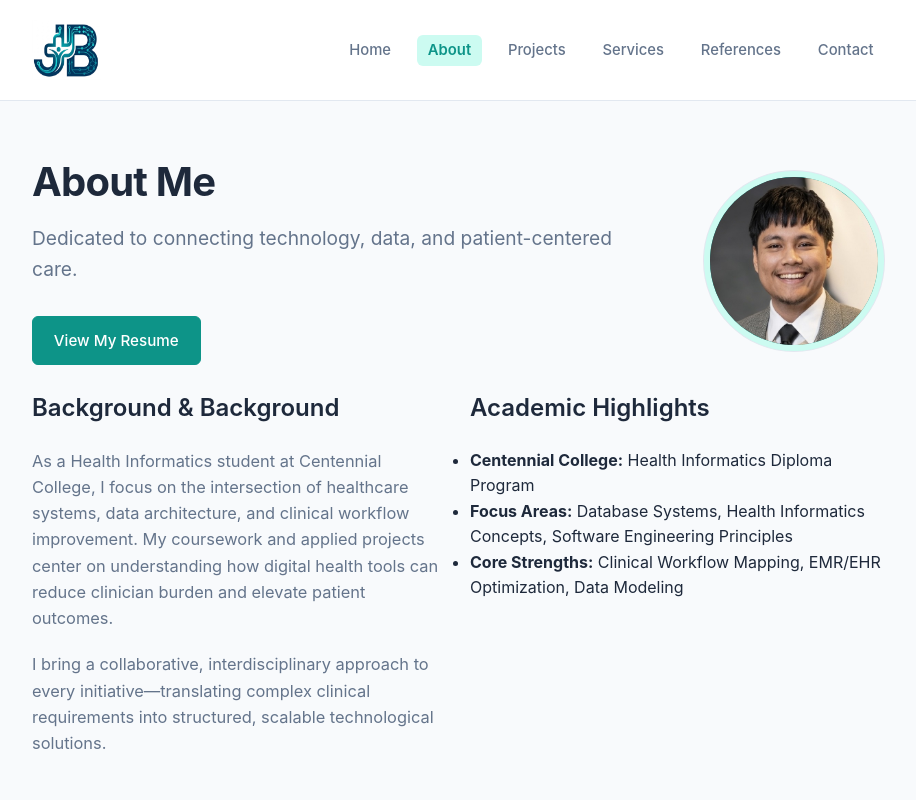
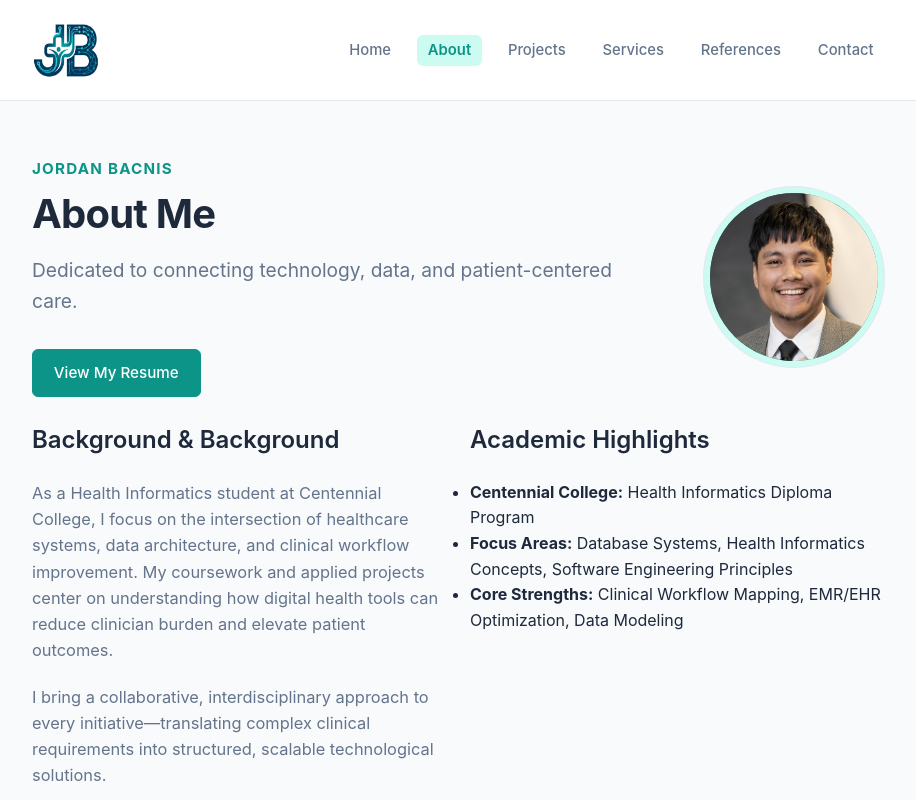
Before and after one commit to jjbacnis/PersonalPortfolio, a React (Vite) app in the folder health-portfolio/: page /about in a window 1280 px wide. Shown: the top 800 px of the page, without its empty margins (182-1098 px from the left). Built offline with nearby package versions, Linux system fonts and the light colour scheme.

Commit message:
Functional mailto:

```diff
--- a/health-portfolio/index.html
+++ b/health-portfolio/index.html
@@ -2,7 +2,7 @@
 <html lang="en">
   <head>
     <meta charset="UTF-8" />
-    <link rel="icon" type="image/svg+xml" href="/favicon.svg" />
+    <link rel="icon" type="image/jpeg" href="/images/JB_logo.jpg" />
     <meta name="viewport" content="width=device-width, initial-scale=1.0" />
     <title>health-portfolio</title>
   </head>
--- a/health-portfolio/src/index.css
+++ b/health-portfolio/src/index.css
@@ -152,6 +152,15 @@ gap: 3rem;
 
 .about-header > div:first-child {
 flex: 1;
+}
+
+.about-name {
+color: var(--accent-color);
+font-size: 0.95rem;
+font-weight: 700;
+letter-spacing: 0.08em;
+margin-bottom: 0.5rem;
+text-transform: uppercase;
 }
 
 .headshot-frame {
--- a/health-portfolio/src/pages/About.jsx
+++ b/health-portfolio/src/pages/About.jsx
@@ -5,6 +5,7 @@ export default function About() {
         <div className="container">
           <div className="about-header">
             <div>
+              <p className="about-name">Jordan Bacnis</p>
               <h1>About Me</h1>
               <p className="lead">Dedicated to connecting technology, data, and patient-centered care.</p>
               <a className="btn btn-primary" href="public/Resume2026.pdf" target="_blank" rel="noreferrer">
--- a/health-portfolio/src/pages/Contact.jsx
+++ b/health-portfolio/src/pages/Contact.jsx
@@ -5,6 +5,15 @@ export default function Contact() {
 
   const handleSubmit = (e) => {
     e.preventDefault();
+
+    const formData = new FormData(e.currentTarget);
+    const name = formData.get('name');
+    const email = formData.get('email');
+    const subject = formData.get('subject');
+    const message = formData.get('message');
+    const body = `Name: ${name}\nEmail: ${email}\n\n${message}`;
+
+    window.location.href = `mailto:jbacnis1@my.centennialcollege.ca?subject=${encodeURIComponent(subject)}&body=${encodeURIComponent(body)}`;
     setSubmitted(true);
   };
 
@@ -28,22 +37,22 @@ export default function Contact() {
             <form onSubmit={handleSubmit} className="card contact-form">
               <div className="form-group">
                 <label htmlFor="name">Name</label>
-                <input type="text" id="name" required placeholder="Your Full Name" />
+                <input type="text" id="name" name="name" required placeholder="Your Full Name" />
               </div>
 
               <div className="form-group">
                 <label htmlFor="email">Email</label>
-                <input type="email" id="email" required placeholder="your.email@example.com" />
+                <input type="email" id="email" name="email" required placeholder="your.email@example.com" />
               </div>
 
               <div className="form-group">
                 <label htmlFor="subject">Subject</label>
-                <input type="text" id="subject" required placeholder="Inquiry / Opportunity" />
+                <input type="text" id="subject" name="subject" required placeholder="Inquiry / Opportunity" />
               </div>
 
               <div className="form-group">
                 <label htmlFor="message">Message</label>
-                <textarea id="message" rows="5" required placeholder="How can I help you?"></textarea>
+                <textarea id="message" name="message" rows="5" required placeholder="How can I help you?"></textarea>
               </div>
 
               <button type="submit" className="btn btn-primary">
```
